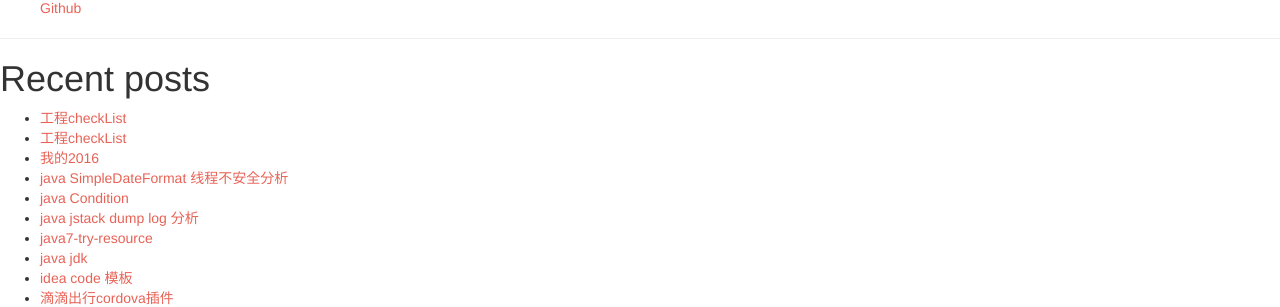
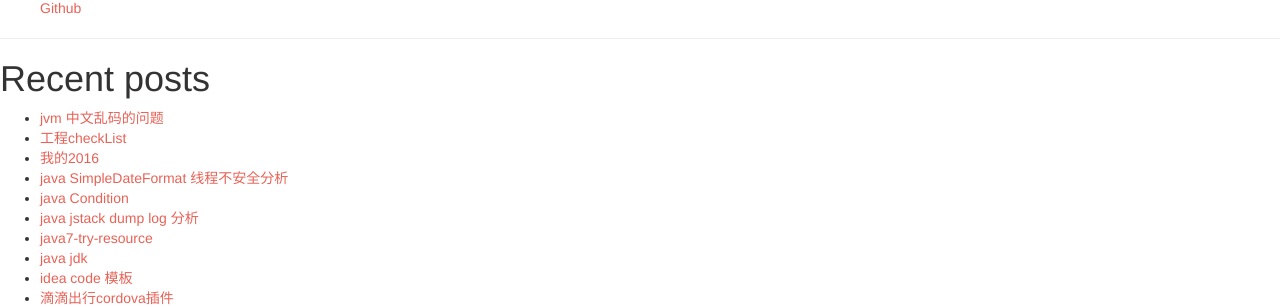
Before and after one commit to web1992/blog, a Jekyll site: the page built from _posts/2017-11-09-jvm-file-encoding.md, in a window 1280 px wide and 900 px high, scrolled down 4017 px. Shown: the part 262-569 px from the top of the window. Built offline with Jekyll 4.4.1, drawn with Linux system fonts in a browser that asks for light colours; Markdown is read by kramdown in place of the engine named in the settings; comment, search, counter and statistics services are not loaded.

Commit message:
add [jvm-file-encoding]

```diff
--- a/_posts/2017-11-09-jvm-file-encoding.md
+++ b/_posts/2017-11-09-jvm-file-encoding.md
@@ -1,10 +1,10 @@
 ---
 layout: post
-title:  "工程checkList"
+title:  "jvm 中文乱码的问题"
 date:  2017-11-09 18:56:00 +0800
 categories: ssh,java,file.encoding
 tags: ssh,java,file.encoding
-keywords: project,web1992
+keywords: ssh,java,file.encoding,web1992
 ---
 
 # jvm 中文乱码的问题
```
